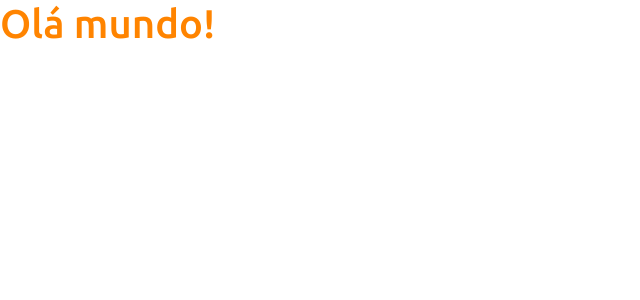
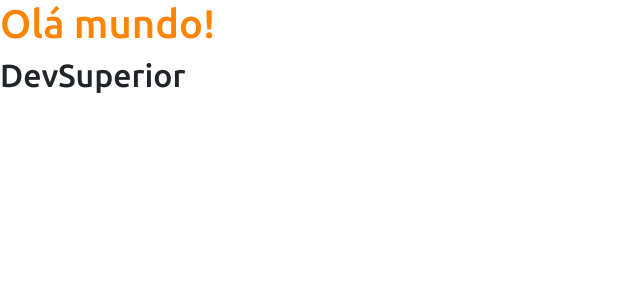
Before and after one commit to elciomarques/projeto-sds3, a React (Create React App) app in the folder frontend/: page / in a window 1280 px wide. Shown: the top 300 px of the page, without its empty margins (0-640 px from the left). Built offline with nearby package versions, Linux system fonts and the light colour scheme.

Commit message:
erro components

```diff
--- a/frontend/src/App.tsx
+++ b/frontend/src/App.tsx
@@ -1,7 +1,10 @@
+import NavBar from "components/NavBar";
+
 function App() {
   return (
     <div>
       <h1 className = 'text-primary'>Olá mundo!</h1>
+      <NavBar />
     </div>
   );
 }
--- /dev/null
+++ b/frontend/src/components/NavBar/index.tsx
@@ -0,0 +1,9 @@
+function NavBar() {
+    return (
+      <div>
+        <h2>DevSuperior</h2>
+      </div>
+    );
+  }
+
+  export default NavBar;
```
